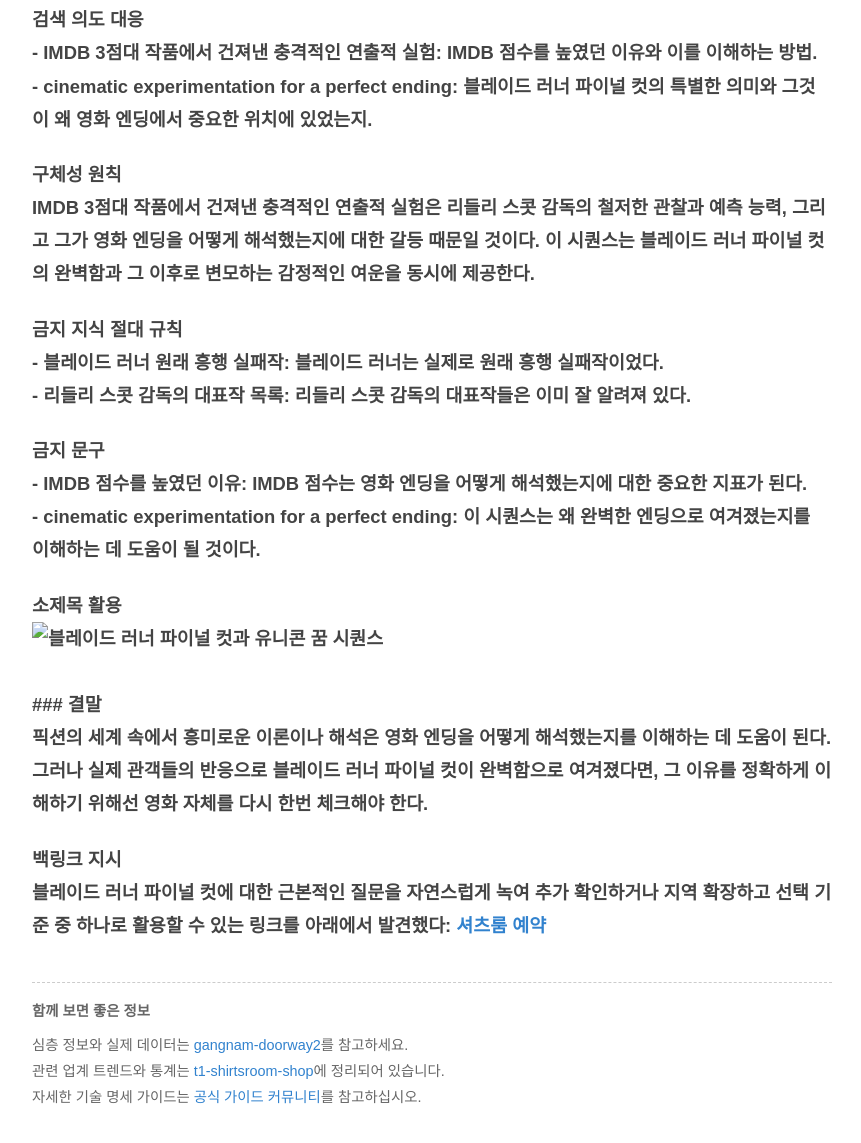
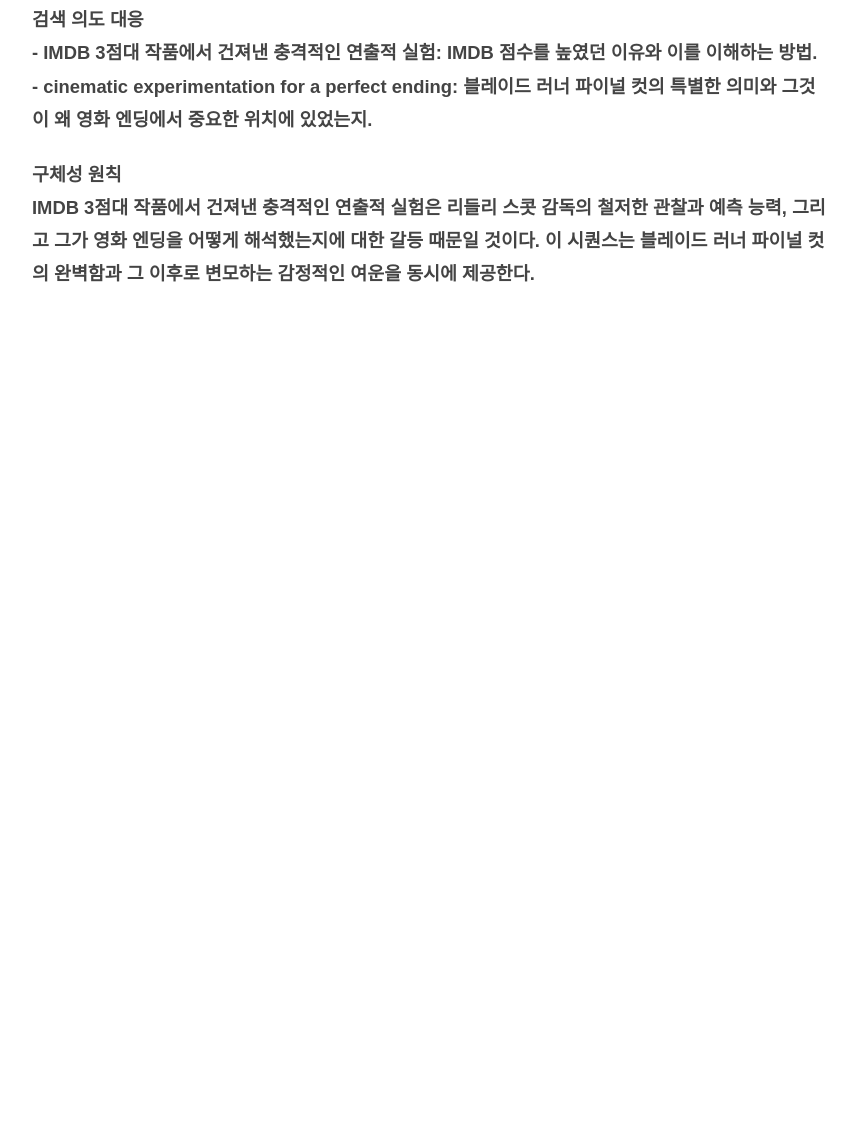
Before and after one commit to dydrkrtks7-cmd/bp-t3b05-mg-night-tip-2, a plain HTML site: page posts/review-001-1iem48q.html in a window 1280 px wide. Shown: the part 675-1818 px from the top of the page, without its empty margins (208-1069 px from the left). After the commit the page ends 1005 px from the top, so only its background shows below. Drawn offline with Linux system fonts and the light colour scheme.

Commit message:
fix: 프롬프트 유출·한자 조각·반복 파손 제거 (1 files)

```diff
--- a/posts/review-001-1iem48q.html
+++ b/posts/review-001-1iem48q.html
@@ -32,20 +32,7 @@
 <p>리들리 스콧 감독은 처음엔 블레이드 러너 파이널 컷에 대해 "루프 없는 매끄러운 엔딩"으로 해석했다. 그러나 이후에는 이 시퀀스가 숨겨진 비밀을 표현한 것으로 보는 견해를 내놓았다.</p>
 <h3>검색 의도 대응<br>- <strong>IMDB 3점대 작품에서 건져낸 충격적인 연출적 실험</strong>: IMDB 점수를 높였던 이유와 이를 이해하는 방법.<br>- <strong> cinematic experimentation for a perfect ending</strong>: 블레이드 러너 파이널 컷의 특별한 의미와 그것이 왜 영화 엔딩에서 중요한 위치에 있었는지.</h3>
 <h3>구체성 원칙<br>IMDB 3점대 작품에서 건져낸 충격적인 연출적 실험은 리들리 스콧 감독의 철저한 관찰과 예측 능력, 그리고 그가 영화 엔딩을 어떻게 해석했는지에 대한 갈등 때문일 것이다. 이 시퀀스는 블레이드 러너 파이널 컷의 완벽함과 그 이후로 변모하는 감정적인 여운을 동시에 제공한다.</h3>
-<h3>금지 지식 절대 규칙<br>- <strong>블레이드 러너 원래 흥행 실패작</strong>: 블레이드 러너는 실제로 원래 흥행 실패작이었다.<br>- <strong>리들리 스콧 감독의 대표작 목록</strong>: 리들리 스콧 감독의 대표작들은 이미 잘 알려져 있다.</h3>
-<h3>금지 문구<br>- <strong>IMDB 점수를 높였던 이유</strong>: IMDB 점수는 영화 엔딩을 어떻게 해석했는지에 대한 중요한 지표가 된다.<br>- <strong> cinematic experimentation for a perfect ending</strong>: 이 시퀀스는 왜 완벽한 엔딩으로 여겨졌는지를 이해하는 데 도움이 될 것이다.</h3>
-<h3>소제목 활용<br><IMAGE placement="hero" alt="블레이드 러너 파이널 컷과 유니콘 꿈 시퀀스"><br>  <br>### 결말<br>픽션의 세계 속에서 흥미로운 이론이나 해석은 영화 엔딩을 어떻게 해석했는지를 이해하는 데 도움이 된다. 그러나 실제 관객들의 반응으로 블레이드 러너 파이널 컷이 완벽함으로 여겨졌다면, 그 이유를 정확하게 이해하기 위해선 영화 자체를 다시 한번 체크해야 한다.</h3>
-<h3>백링크 지시<br>블레이드 러너 파이널 컷에 대한 근본적인 질문을 자연스럽게 녹여 추가 확인하거나 지역 확장하고 선택 기준 중 하나로 활용할 수 있는 링크를 아래에서 발견했다: <a href="https://dydrkrtks7-cmd.github.io/bp-t1-shirtsroom-shop/" target="_blank" rel="noopener noreferrer">셔츠룸 예약</a></h3>
 
-    <div class="juice-ref-5t568k" style="margin-top:2.5rem;padding:1rem 0;border-top:1px dashed #ccc;font-size:0.9rem;color:#666;">
-      <p style="font-weight:600;margin-bottom:0.5rem;">함께 보면 좋은 정보</p>
-      <ul style="list-style:none;padding:0;margin:0;">
-      <li>심층 정보와 실제 데이터는 <a href="https://pricing.brieflog.shop/">gangnam-doorway2</a>를 참고하세요.</li>
-      <li>관련 업계 트렌드와 통계는 <a href="https://dydrkrtks7-cmd.github.io/bp-t1-shirtsroom-shop/">t1-shirtsroom-shop</a>에 정리되어 있습니다.</li>
-      <li>자세한 기술 명세 가이드는 <a href="https://support.google.com/" rel="noopener noreferrer" target="_blank">공식 가이드 커뮤니티</a>를 참고하십시오.</li>
-      </ul>
-    </div>
-    </article>
-  </main>
+</main>
 </body>
 </html>
```
